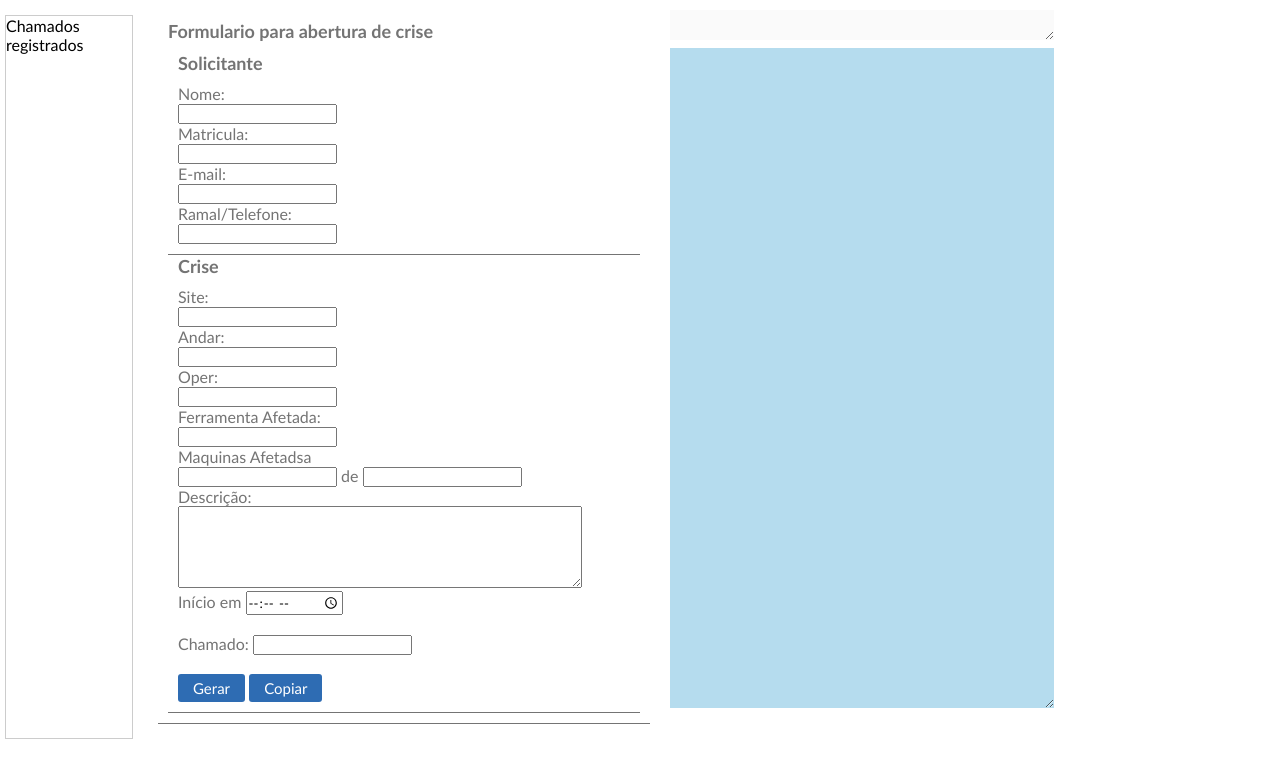
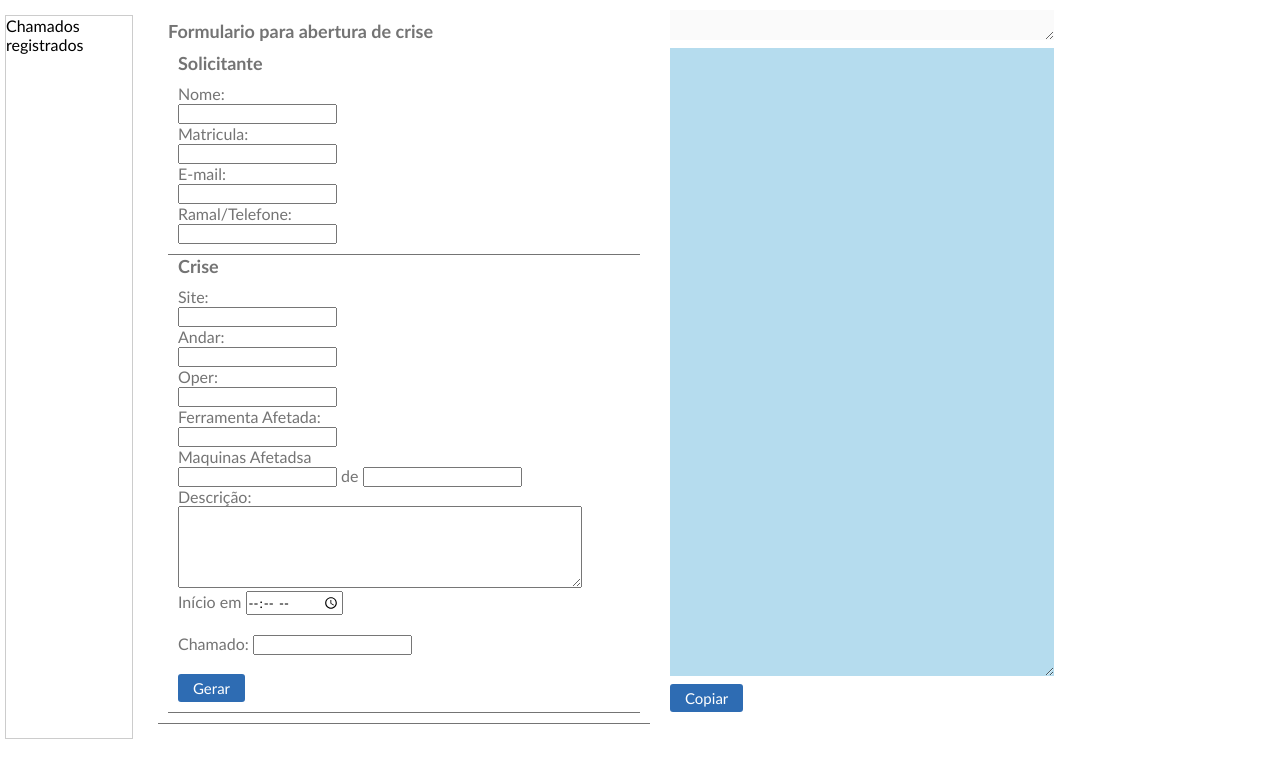
Before and after one commit to JoseCassioSantos/GcoForms, a plain HTML site: page pages/forms1.html in a window 1280 px wide. Drawn offline with Linux system fonts and the light colour scheme.

Commit message:
Update forms1.html

```diff
--- a/pages/forms1.html
+++ b/pages/forms1.html
@@ -69,7 +69,7 @@
                     <input type="text" id="ticket"><br><br>
 
                     <input id="btn" type="button" value="Gerar" onclick="gerar();" >
-                    <input id="btn" type="button" value="Copiar" onclick="copy();" >
+
 
                 </fieldset>
 
@@ -80,7 +80,8 @@
 
    <div  id="result">
    <textarea name="" id="titulo" disabled></textarea>
-   <textarea name="" id="notes" rows="40" disabled ></textarea>
+   <textarea name="" id="notes" rows="38" disabled ></textarea>
+   <input id="btn" type="button" value="Copiar" onclick="copy();" >
    <div id="res1"></div>
 
 
```
